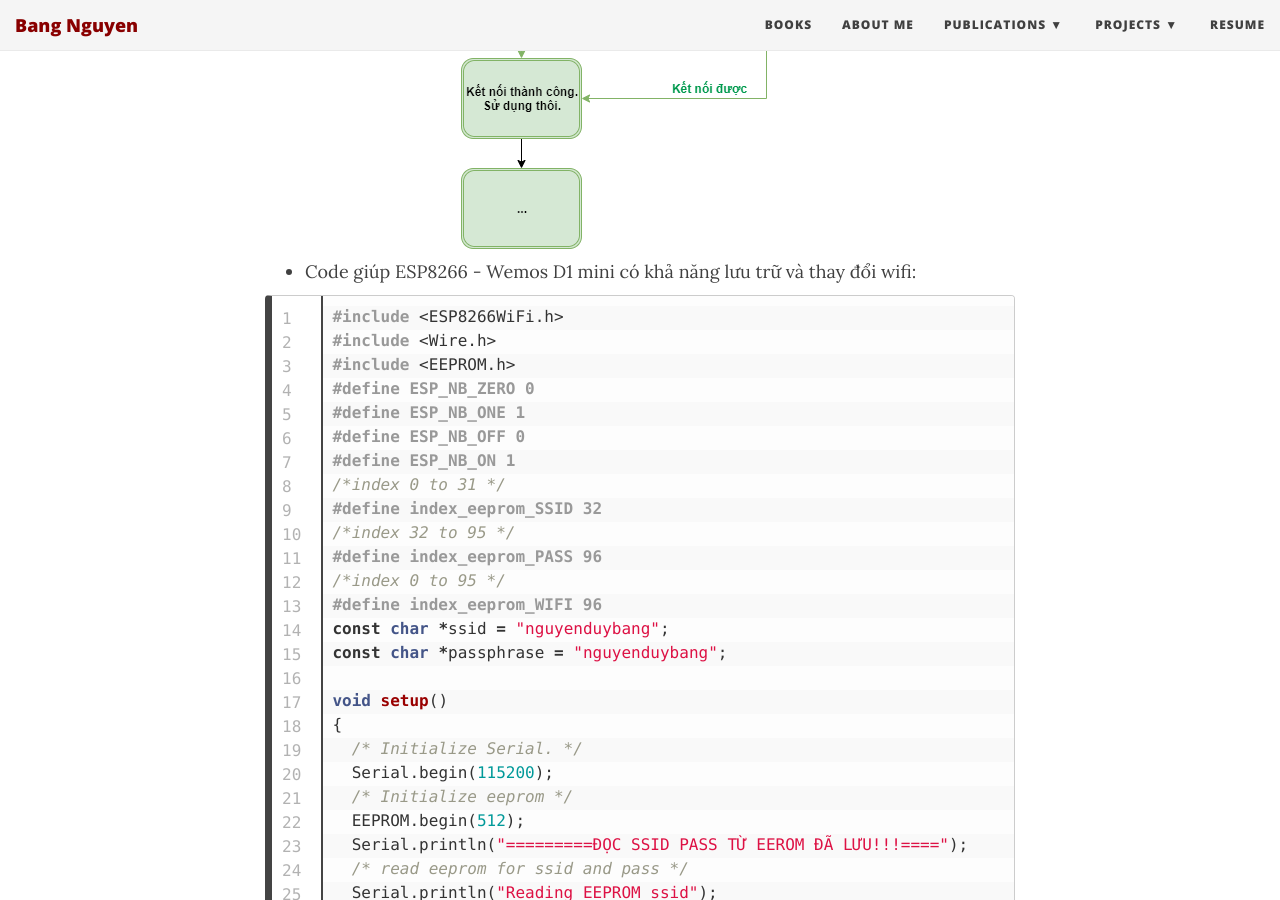
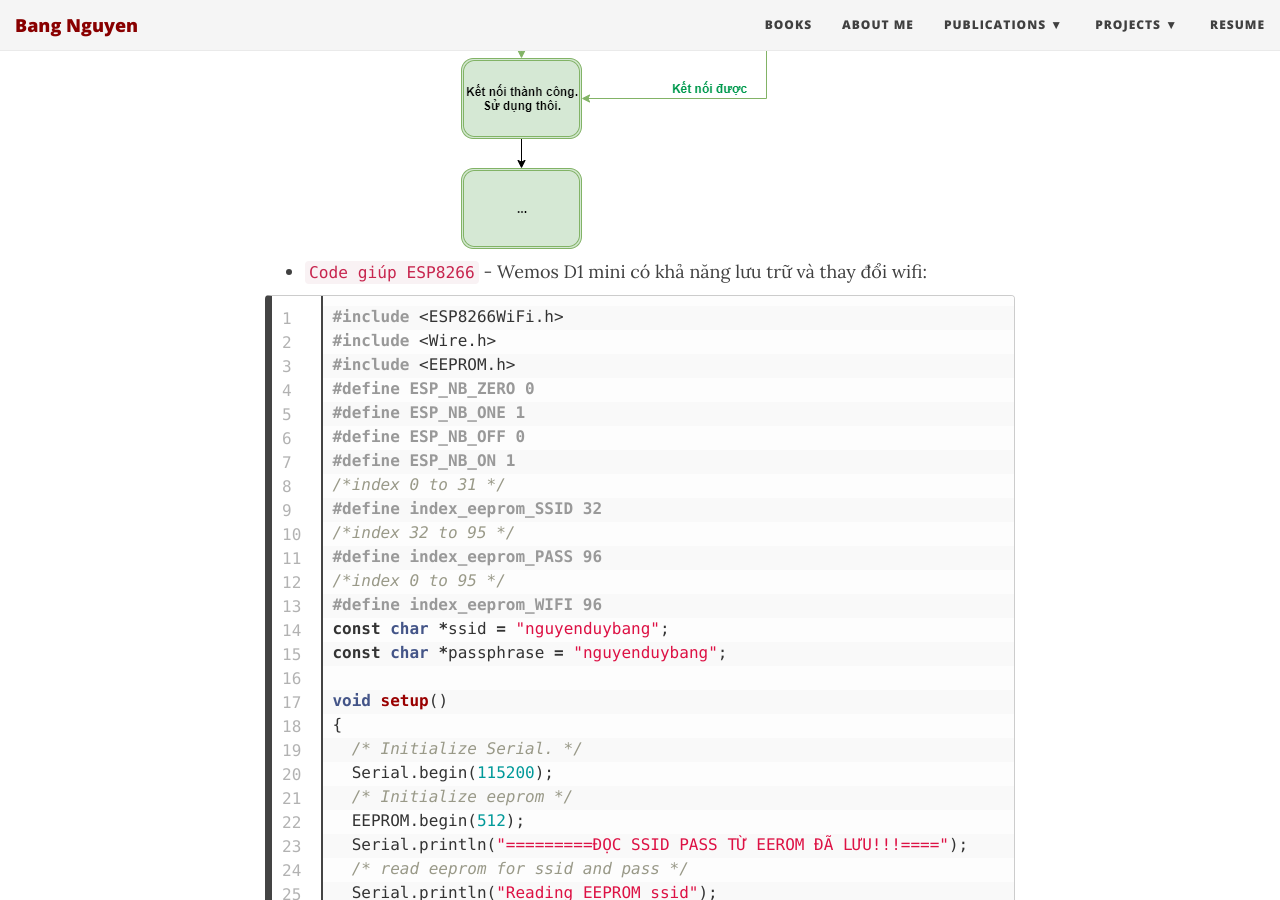
Before and after one commit to tramnguyencute/tramnguyencute.github.io, a Jekyll site: the page built from _posts/2020-01-23-smart-clock.md, in a window 1280 px wide and 900 px high, scrolled down 2560 px. Built offline with Jekyll 4.4.1, drawn with Linux system fonts in a browser that asks for light colours; comment, search, counter and statistics services are not loaded; part of the change alters nothing that is shown.

```diff
--- a/_posts/2020-01-23-smart-clock.md
+++ b/_posts/2020-01-23-smart-clock.md
@@ -39,7 +39,7 @@ Không riêng gì dự án này, ở một số dự án IoT nếu muốn thiế
 
     ![Lưu Đồ Giải Thuật](/img/2020-01-23-smart-clock/SSID_PASS_EEPROM_Diagram.png "Lưu Đồ Giải Thuật - Draw.io"){: .center-block :}
 
-  - Code giúp ESP8266 - Wemos D1 mini có khả năng lưu trữ và thay đổi wifi:
+  - [`Code giúp ESP8266`](https://github.com/bangnguyendev/bangnguyendev.github.io/blob/d4888c8d471a839490e3eb189fa3b70d2a94c660/documents/2020-01-23-smart-clock/Code-Smartconfig/Smartconfig.ino "Source Code") - Wemos D1 mini có khả năng lưu trữ và thay đổi wifi:
 
 {% highlight c linenos %}
 #include <ESP8266WiFi.h>
```
